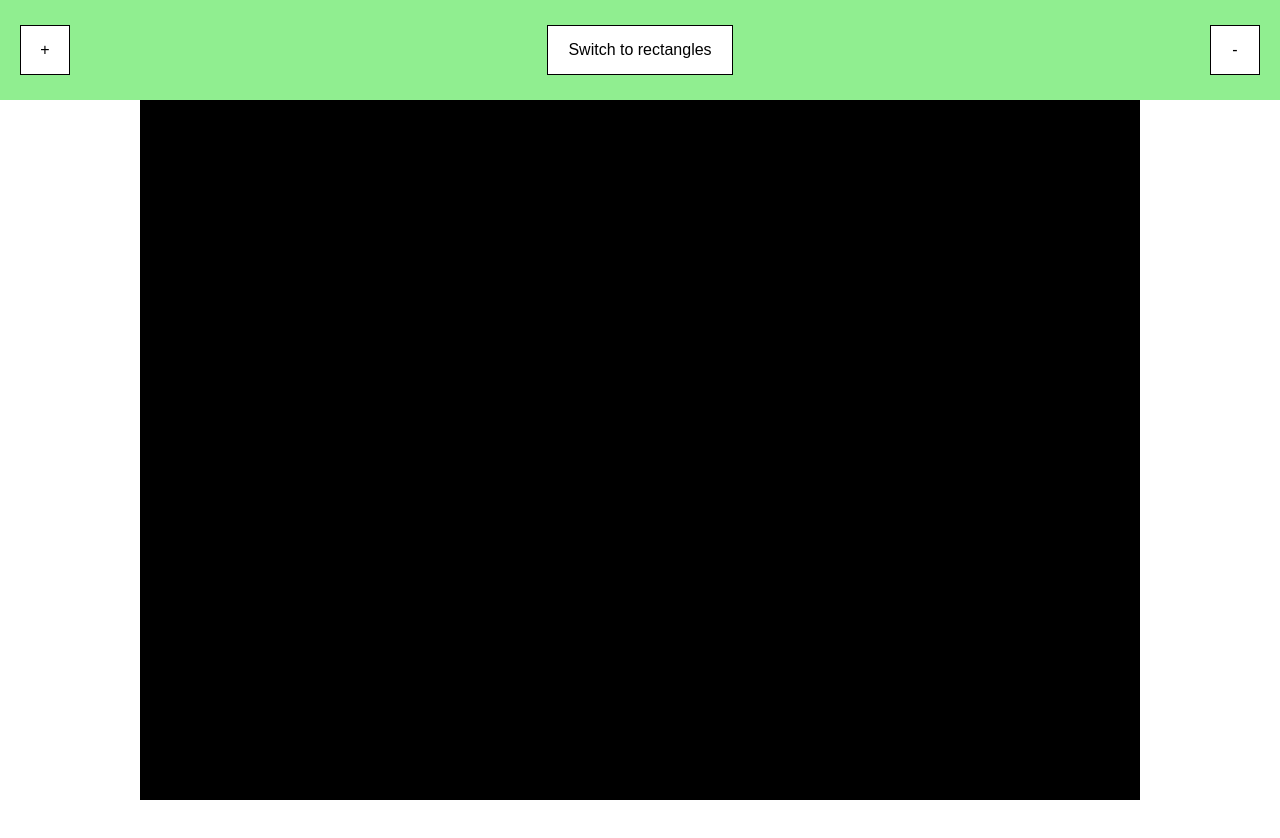
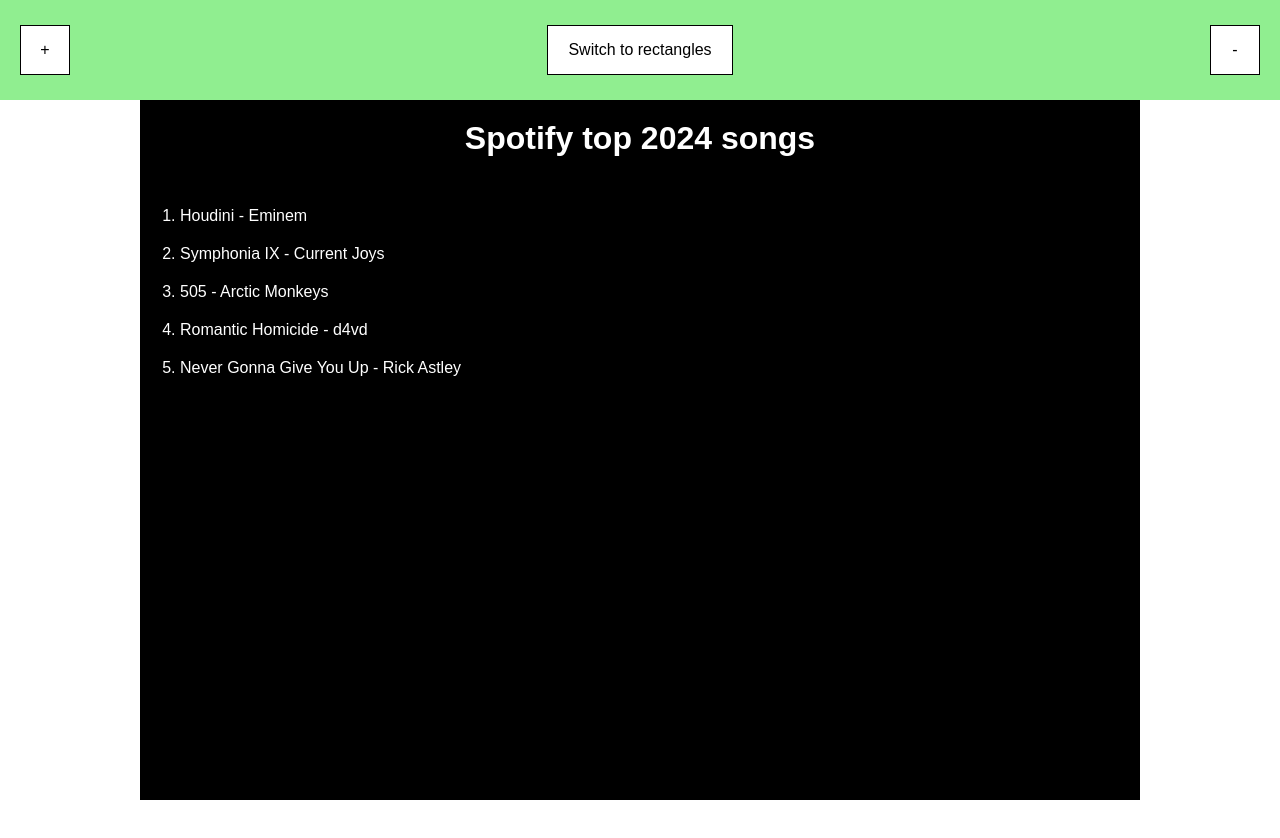
Before and after one commit to amirkhalifa285/Web-Design, a plain HTML site: page HW3/js/index.html in a window 1280 px wide. Both pictures are taken after a click on the element "Switch to songs". Drawn offline with Linux system fonts and the light colour scheme.

Commit message:
Rectangles changed to 150px and gap updated to 20p

```diff
--- a/HW3/css/style.css
+++ b/HW3/css/style.css
@@ -10,7 +10,7 @@
 
 body {
     font-family: Arial, Helvetica, sans-serif;
-    height: 100%;
+    height: 100vh;
     margin: 0;
     overflow: hidden;
 }
@@ -30,6 +30,7 @@
     padding: 0 20px;
     box-sizing: border-box;
     position: fixed;
+    z-index: 1000;
     top: 0;
     left: 0;
 }
@@ -74,15 +75,15 @@
     padding: 20px;
     display: flex;
     flex-wrap: wrap;
-    gap: 10px;
+    gap: 20px;
     background-color: black;
     overflow-y: auto;
     align-content: flex-start;
 }
 
 .rectangle {
-    width: 100px;
-    height: 100px;
+    width: 150px;
+    height: 150px;
     display: flex;
     justify-content: center;
     align-items: center;
@@ -100,3 +101,35 @@
     left: 50%;
     transform: translateX(-50%);
 }
+
+.songs {
+    width: 1000px;
+    margin: 0 auto;
+    padding: 20px;
+    display: flex;
+    flex-direction: column;
+    align-items: center;
+    background-color: black;
+    color: white;
+    text-align: center;
+}
+
+.songs h1 {
+    text-align: center;
+    width: 100%;
+    margin-bottom: 20px;
+}
+
+.songs ol {
+    list-style: decimal;
+    padding-left: 20px;
+    text-align: left;
+    width: 100%;
+
+
+}
+
+.songs ol li {
+    padding: 10px 0;
+
+}
--- a/HW3/data/music.json
+++ b/HW3/data/music.json
@@ -1,9 +1,30 @@
 {
+    "title": "Spotify top 2024 songs",
     "songs": [
-        "Eminem - Houdini",
-        "Current Joys - Symphonia IX",
-        "505 - Arctic Monkeys",
-        "Romantic Homicide - d4vd",
-        "Rick Astley - Never Gonna Give You Up"
+        {
+            "id": 1,
+            "name": "Houdini",
+            "artist": "Eminem"
+        },
+        {
+            "id": 2,
+            "name": "Symphonia IX",
+            "artist": "Current Joys"
+        },
+        {
+            "id": 3,
+            "name": "505",
+            "artist": "Arctic Monkeys"
+        },
+        {
+            "id": 4,
+            "name": "Romantic Homicide",
+            "artist": "d4vd"
+        },
+        {
+            "id": 5,
+            "name": "Never Gonna Give You Up",
+            "artist": "Rick Astley"
+        }
     ]
 }
--- a/HW3/js/scripts.js
+++ b/HW3/js/scripts.js
@@ -71,13 +71,13 @@
     wrapper.className = 'songs';
 
     const title = document.createElement('h1');
-    title.textContent = 'Spotify top 2024 songs';
+    title.textContent = data.title;
     wrapper.appendChild(title);
 
     const list = document.createElement('ol');
     data.songs.forEach(song => {
         const listItem = document.createElement('li');
-        listItem.textContent = song;
+        listItem.textContent = `${song.name} - ${song.artist}`;
         list.appendChild(listItem);
     });
     wrapper.appendChild(list);
```
